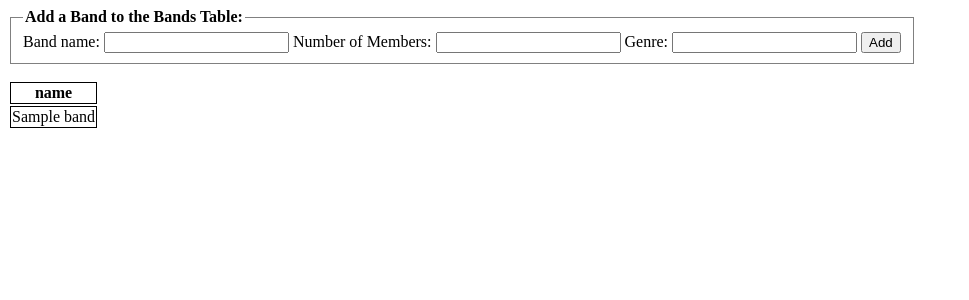
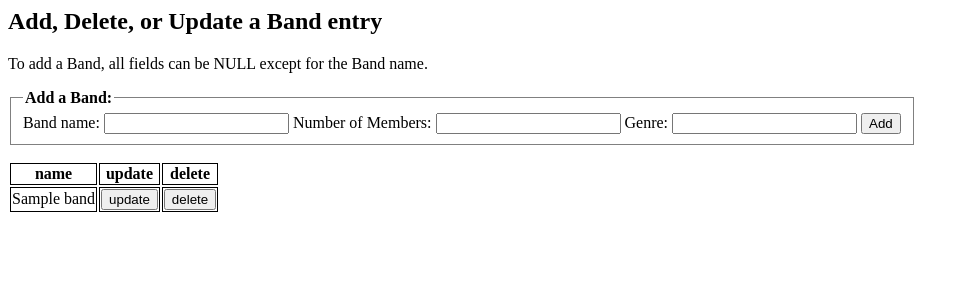
Before and after one commit to BowerKevin/Bandcart, a Flask app: template templates/bands.j2 in a window 1280 px wide. Shown: the top 300 px of the page, without its empty margins (0-969 px from the left). Run offline with Flask 2, Linux system fonts and the light colour scheme; the template is opened without the code that fills it: most values are stand-ins (such as "Sample title", 1, 10 or a date in 2020).

Commit message:
Included update and delete buttons to table

```diff
--- a/templates/bands.j2
+++ b/templates/bands.j2
@@ -2,9 +2,12 @@
     <head>
         <link rel="stylesheet" type="text/css" href="./static/css/style.css">
     </head>
+    <h2>Add, Delete, or Update a Band entry</h2>
+    <p>To add a Band, all fields can be NULL except for the Band name.</p>
+
     <form>
         <fieldset>
-            <legend>Add a Band to the Bands Table: </legend>
+            <legend>Add a Band: </legend>
             <label for="bandName">Band name: </label>
             <input type="text" id="bandName" name="bandName">
             <label for="numMembers">Number of Members: </label>
@@ -28,6 +31,8 @@
 
         <!-- End of this for loop -->
         {% endfor %}
+        <th>update</th>
+        <th>delete</th>
     </tr>
     <tbody>
 
@@ -40,7 +45,12 @@
         <!-- Create a <td> element with the value of that key in it -->
         <td>{{Band[key]}}</td>
         {% endfor %}
-    </tr>
+        <td>
+        <button type="button">update</button>
+        </td>
+        <td>
+        <button type="button">delete</button>
+        </td>
     {% endfor %}
     </table>
 </html>
```
